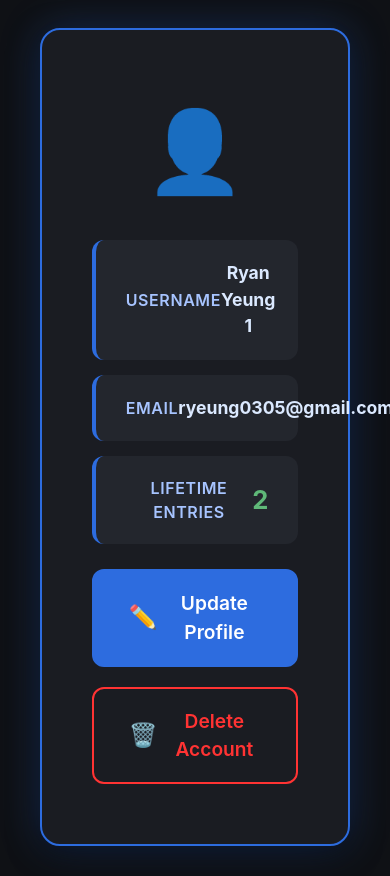
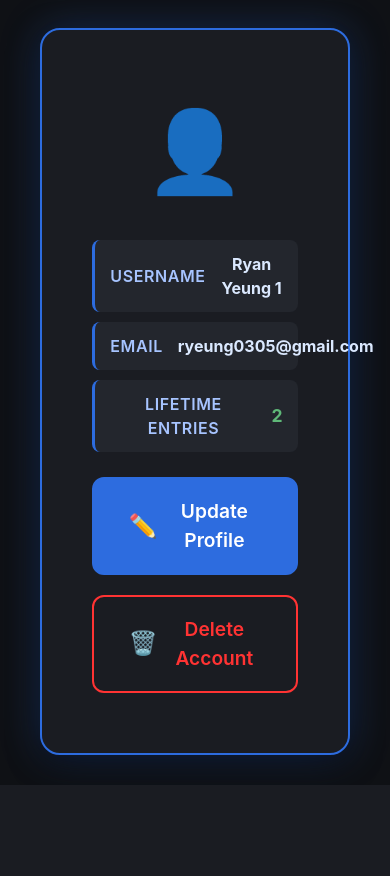
Before and after one commit to DoPe-EyeSZ/Finance-Project, a Flask app: page /profile in a window 390 px wide. Shown: the part 532-1408 px from the top of the page. After the commit the page ends 1317 px from the top, so only its background shows below. Run offline with Flask 3, Linux system fonts and the light colour scheme; a user stored in the database is signed in; some libraries are stand-ins or nearby versions.

Commit message:
fixed profile css

```diff
--- a/static/style.css
+++ b/static/style.css
@@ -1103,12 +1103,13 @@ h2 {
     display: flex;
     justify-content: space-between;
     align-items: center;
-    padding: 20px 30px;
-    margin: 15px 0;
-    background: #23262d;
-    border-radius: 12px;
-    border-left: 4px solid #2d6cdf;
+    padding: clamp(12px, 3vw, 20px) clamp(15px, 4vw, 30px);
+    margin: clamp(10px, 2vw, 15px) 0;
+    background: #23262d;
+    border-radius: clamp(8px, 1.5vw, 12px);
+    border-left: clamp(3px, 0.5vw, 4px) solid #2d6cdf;
     transition: transform 0.3s ease, box-shadow 0.3s ease;
+    gap: 15px;
 }
 
 .profile-info-item:hover {
@@ -1126,13 +1127,14 @@ h2 {
 
 .profile-value {
     color: #dbe9ff;
+    font-size: clamp(1em, 2.5vw, 1.4em);
+    font-weight: bold;
+}
+
+.profile-value.highlight {
+    color: #5fb878;
     font-size: clamp(1.1em, 2.5vw, 1.4em);
     font-weight: bold;
-}
-
-.profile-value.highlight {
-    color: #5fb878;
-    font-size: 1.6em;
 }
 
 .profile-actions,
```
